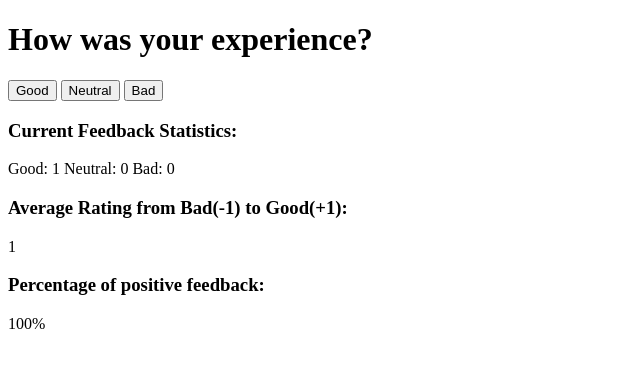
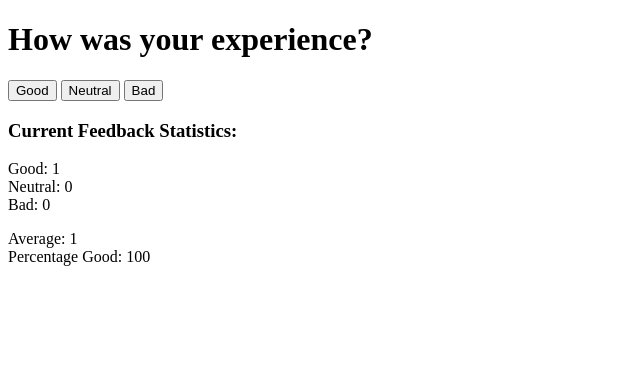
Before and after one commit to jtmcg0/FullStackOpen, a React (Vite) app in the folder part1/unicafe/: page / in a window 1280 px wide. Both pictures are taken after a click on the button "Good". Shown: the top 368 px of the page, without its empty margins (0-640 px from the left). Built offline with nearby package versions, Linux system fonts and the light colour scheme.

Commit message:
End of Exercise 1.10

```diff
--- a/part1/unicafe/src/App.jsx
+++ b/part1/unicafe/src/App.jsx
@@ -6,6 +6,16 @@ const Button = ({ handleClick, text}) => (
     {text}
   </button>
 )
+
+const StatisticLine = (props) => {
+  const {text, value} = props
+
+  return (
+    <div>
+    {text}: {value}
+    </div>
+  )
+}
 
 const Statistics = (props) => {
   const {good, neutral, bad, totalClicks} = props
@@ -23,13 +33,15 @@ const Statistics = (props) => {
     return(
       <div>
         <h3>Current Feedback Statistics:</h3>
-        Good: {good} Neutral: {neutral} Bad: {bad}
-
-        <h3>Average Rating from Bad(-1) to Good(+1):</h3>
-        {(good + (bad * -1)) / totalClicks}
-
-        <h3>Percentage of positive feedback:</h3>
-        {good / totalClicks * 100}%
+        <p>
+          <StatisticLine text='Good' value={good} />
+          <StatisticLine text='Neutral' value={neutral} />
+          <StatisticLine text='Bad' value={bad} />
+        </p>
+        <p>
+          <StatisticLine text='Average' value={(good + (bad * -1)) / totalClicks} />
+          <StatisticLine text='Percentage Good' value={good / totalClicks * 100} />
+        </p>
       </div>
     )
 
@@ -43,7 +55,6 @@ const App = () => {
   const [totalClicks, setTotal] = useState(0)
 
   const handleGoodClick = () => {
-    console.log('UpdatedGood')
     const updatedGood = good + 1
     setGood(updatedGood)
     setTotal(updatedGood + neutral + bad)
```
